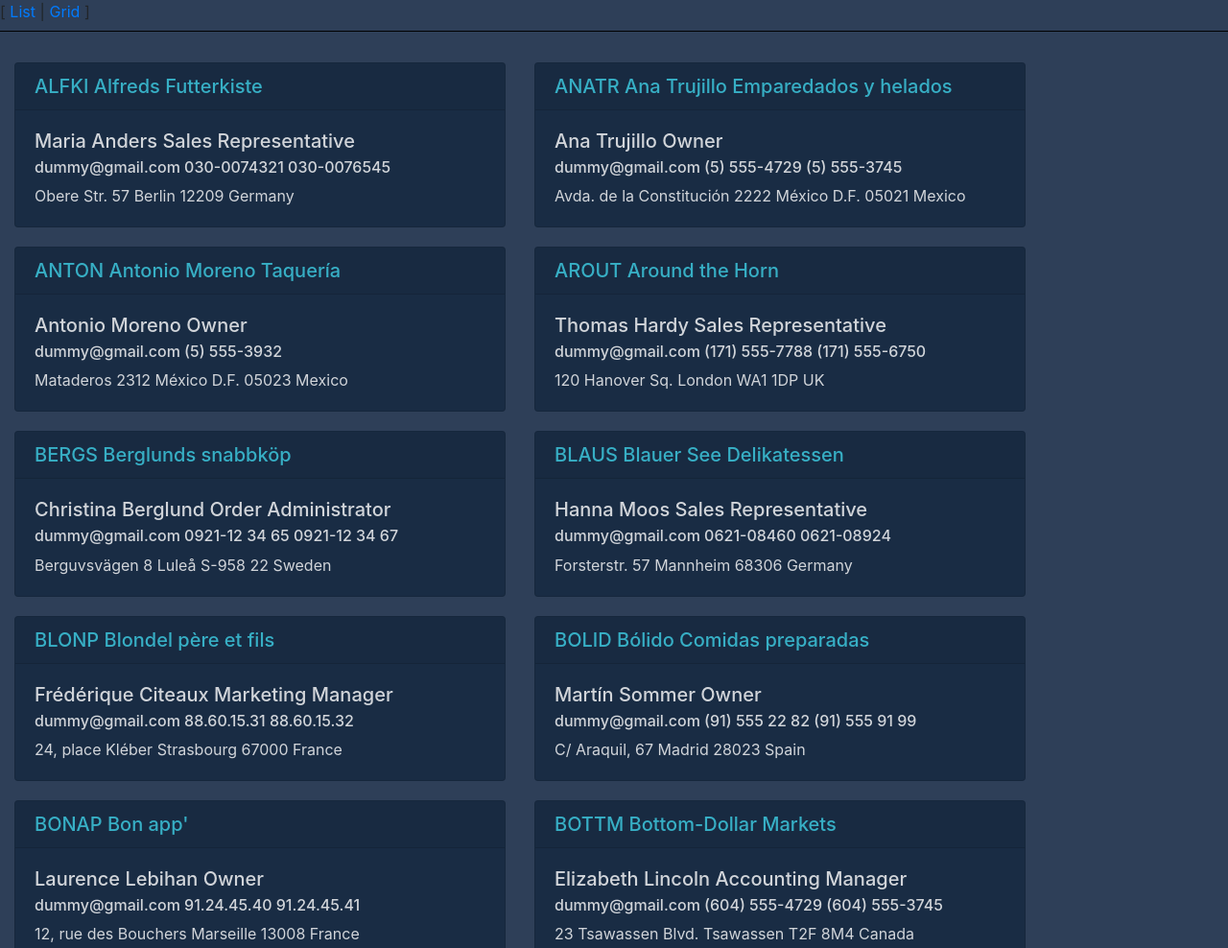
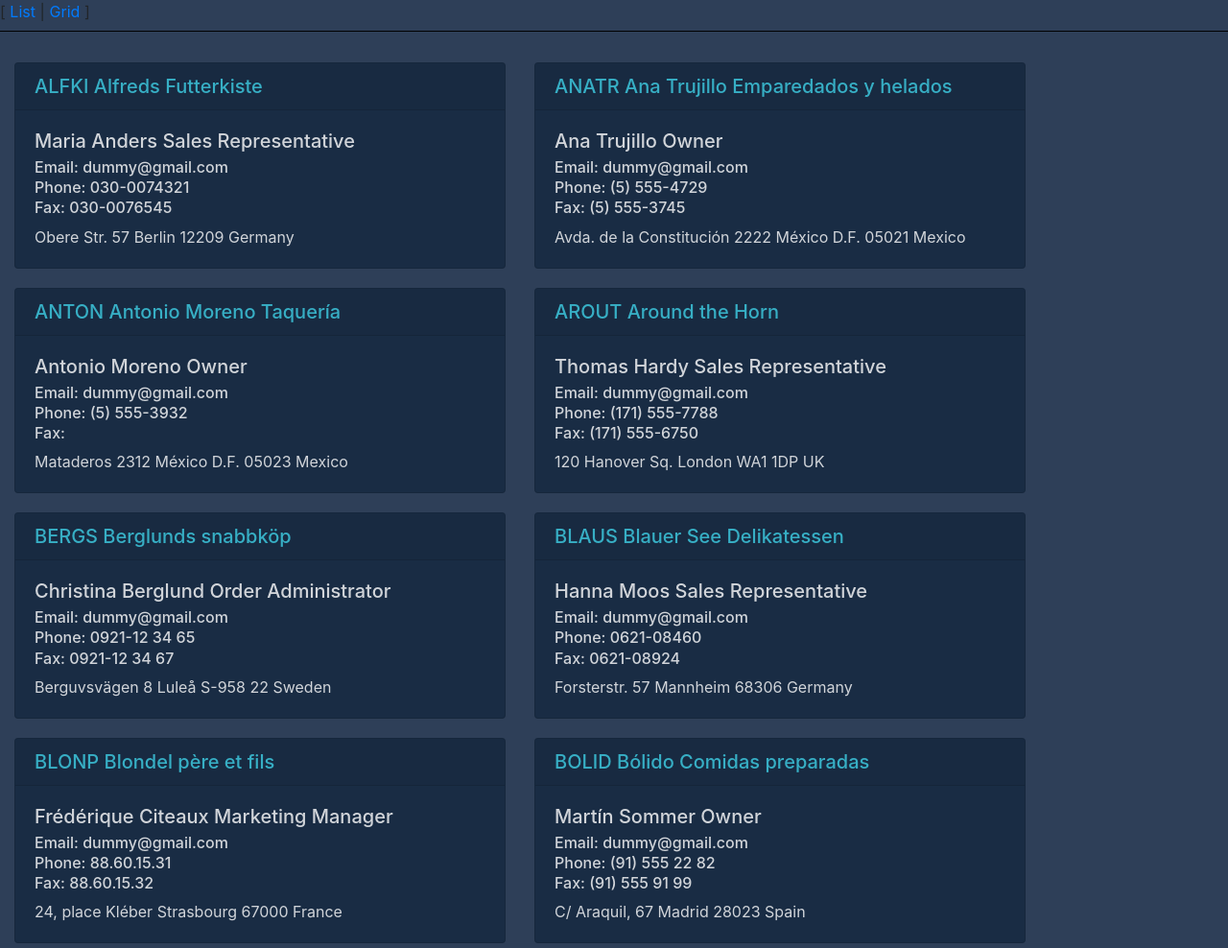
Before and after one commit to mbhimasani/Angular-Address-Book, a website: page app/index.html at #!/view2 in a window 1280 px wide. Shown: the top 988 px of the page at 96% size. Drawn offline with nearby package versions, Linux system fonts and the light colour scheme.

Commit message:
updated card styles

```diff
--- a/app/view2/view2.html
+++ b/app/view2/view2.html
@@ -6,7 +6,9 @@
           <h5 class="card-header">{{ contact.CustomerID["#text"] }} {{ contact.CompanyName["#text"] }}</h5>
           <div class="card-body">
             <h5 class="card-title">{{ contact.ContactName["#text"] }} {{ contact.ContactTitle["#text"] }}</h5>
-            <h6 class="card-subtitle mb-2">{{ contact.Email["#text"] }} {{ contact.Phone["#text"] }} {{ contact.Fax["#text"] }}</h6>
+            <h6 class="card-subtitle mb-2">Email: {{ contact.Email["#text"] }}</h6>
+            <h6 class="card-subtitle mb-2">Phone: {{ contact.Phone["#text"] }}</h6>
+            <h6 class="card-subtitle mb-2">Fax: {{ contact.Fax["#text"] }}</h6>
             <p class="card-text">{{ contact.Address["#text"] }} {{ contact.City["#text"] }} {{ contact.PostalCode["#text"] }} {{ contact.Country["#text"] }}</p>
           </div>
         </div>
```
